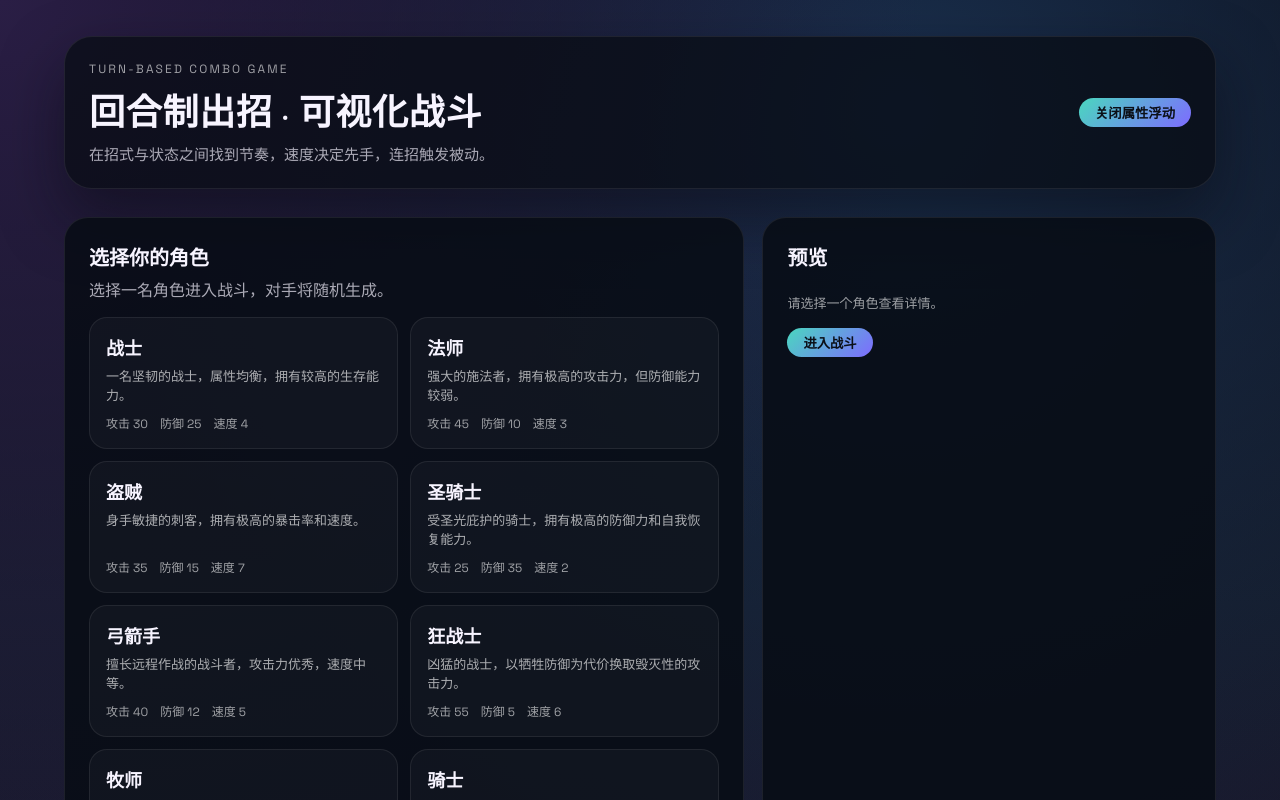
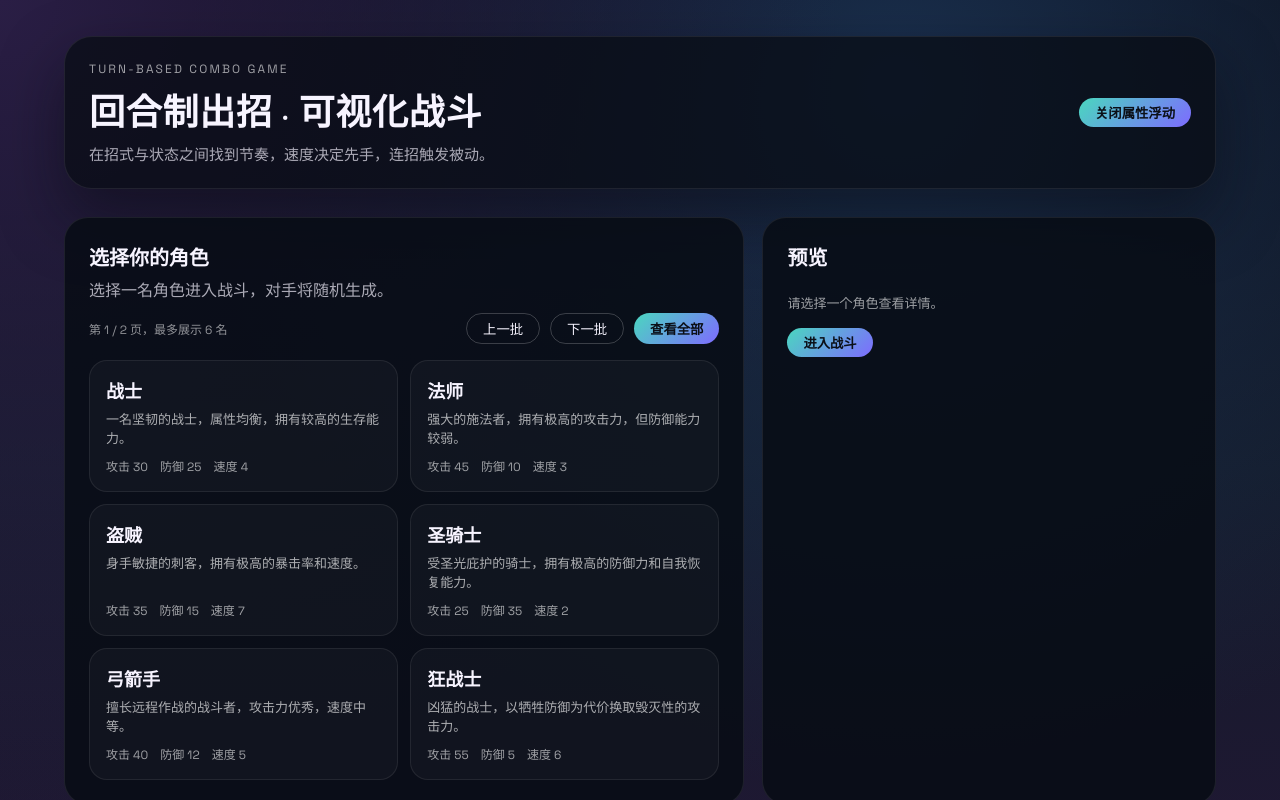
Before and after one commit to ycxisreal/cxBattle, a Vue app: page / in a window 1280 px wide. Shown: the top 800 px of the page. Built offline with nearby package versions, Linux system fonts and the light colour scheme.

Commit message:
style: 选择角色UI优化

```diff
--- a/index.html
+++ b/index.html
@@ -4,7 +4,7 @@
     <meta charset="UTF-8">
     <link rel="icon" href="/favicon.ico">
     <meta name="viewport" content="width=device-width, initial-scale=1.0">
-    <title>Vite App</title>
+    <title>战斗王</title>
   </head>
   <body>
     <div id="app"></div>
--- a/src/App.vue
+++ b/src/App.vue
@@ -1,5 +1,5 @@
 <script setup>
-import { computed, ref } from "vue";
+import { computed, ref, watchEffect } from "vue";
 import BattleLog from "./components/BattleLog.vue";
 import SkillCard from "./components/SkillCard.vue";
 import UnitCard from "./components/UnitCard.vue";
@@ -18,6 +18,9 @@ const {
 } = useBattle();
 
 const selectedUnitId = ref(null);
+const maxUnitDisplay = 6;
+const unitPage = ref(0);
+const showUnitModal = ref(false);
 const skillPage = ref(0);
 const selectedSkillIds = ref([]);
 const showSkillPool = ref(false);
@@ -34,10 +37,65 @@ const selectedUnit = computed(() =>
   availableUnits.value.find((unit) => unit.id === selectedUnitId.value)
 );
 
+// 计算角色分页总数
+const totalUnitPages = computed(() =>
+  Math.max(1, Math.ceil(availableUnits.value.length / maxUnitDisplay))
+);
+
+// 当前页展示的角色
+const pagedUnits = computed(() => {
+  const start = unitPage.value * maxUnitDisplay;
+  return availableUnits.value.slice(start, start + maxUnitDisplay);
+});
+
+// 是否需要分页控制
+const shouldShowUnitControls = computed(
+  () => availableUnits.value.length > maxUnitDisplay
+);
+
+// 当前页码（从 1 开始）
+const currentUnitPage = computed(() => unitPage.value + 1);
+
 // 获取当前侧边栏内容
 const activeSidebarTab = computed(
   () => sidebarTabs.find((tab) => tab.id === activeSidebarId.value) || sidebarTabs[0]
 );
+
+// 监听角色分页数据变化，确保页码不越界
+watchEffect(() => {
+  const maxPageIndex = totalUnitPages.value - 1;
+  if (unitPage.value > maxPageIndex) unitPage.value = maxPageIndex;
+});
+
+// 选择角色并在需要时关闭弹窗
+const handleSelectUnit = (unitId) => {
+  selectedUnitId.value = unitId;
+  showUnitModal.value = false;
+};
+
+// 轮转到上一页角色
+const prevUnitPage = () => {
+  if (!shouldShowUnitControls.value) return;
+  unitPage.value =
+    unitPage.value === 0 ? totalUnitPages.value - 1 : unitPage.value - 1;
+};
+
+// 轮转到下一页角色
+const nextUnitPage = () => {
+  if (!shouldShowUnitControls.value) return;
+  unitPage.value =
+    unitPage.value >= totalUnitPages.value - 1 ? 0 : unitPage.value + 1;
+};
+
+// 打开全部角色弹窗
+const openUnitModal = () => {
+  showUnitModal.value = true;
+};
+
+// 关闭全部角色弹窗
+const closeUnitModal = () => {
+  showUnitModal.value = false;
+};
 
 const startBattle = () => {
   if (!selectedUnitId.value) return;
@@ -123,14 +181,40 @@ const closeFormulaModal = () => {
           <h3>选择你的角色</h3>
           <p>选择一名角色进入战斗，对手将随机生成。</p>
         </div>
+        <div class="select-controls">
+          <p class="page-indicator">
+            第 {{ currentUnitPage }} / {{ totalUnitPages }} 页，最多展示 {{ maxUnitDisplay }} 名
+          </p>
+          <div class="select-actions">
+            <button
+              class="ghost"
+              type="button"
+              :disabled="!shouldShowUnitControls"
+              @click="prevUnitPage"
+            >
+              上一批
+            </button>
+            <button
+              class="ghost"
+              type="button"
+              :disabled="!shouldShowUnitControls"
+              @click="nextUnitPage"
+            >
+              下一批
+            </button>
+            <button class="primary" type="button" @click="openUnitModal">
+              查看全部
+            </button>
+          </div>
+        </div>
         <div class="select-grid">
           <button
-            v-for="unit in availableUnits"
+            v-for="unit in pagedUnits"
             :key="unit.id"
             class="select-card"
             :class="{ active: selectedUnitId === unit.id }"
             type="button"
-            @click="selectedUnitId = unit.id"
+            @click="handleSelectUnit(unit.id)"
           >
             <h4>{{ unit.name }}</h4>
             <p class="des">{{ unit.des }}</p>
@@ -264,6 +348,42 @@ const closeFormulaModal = () => {
           <p class="formula note">
             说明：随机(x) 表示在随机倍率区间内取值；状态倍率来自强/弱状态，默认 1。
           </p>
+        </div>
+      </div>
+    </div>
+
+    <div
+      v-if="showUnitModal"
+      class="modal-backdrop"
+      @click.self="closeUnitModal"
+    >
+      <div class="modal unit-modal">
+        <div class="modal-header">
+          <h4>选择角色</h4>
+          <button class="ghost" type="button" @click="closeUnitModal">
+            关闭
+          </button>
+        </div>
+        <div class="modal-body">
+          <p class="modal-hint">点击角色即可选择并关闭弹窗。</p>
+          <div class="unit-modal-grid">
+            <button
+              v-for="unit in availableUnits"
+              :key="unit.id"
+              class="select-card modal-card"
+              :class="{ active: selectedUnitId === unit.id }"
+              type="button"
+              @click="handleSelectUnit(unit.id)"
+            >
+              <h4>{{ unit.name }}</h4>
+              <p class="des">{{ unit.des }}</p>
+              <div class="stats">
+                <span>攻击 {{ unit.attack }}</span>
+                <span>防御 {{ unit.defence }}</span>
+                <span>速度 {{ unit.speed }}</span>
+              </div>
+            </button>
+          </div>
         </div>
       </div>
     </div>
@@ -512,6 +632,23 @@ h1 {
   line-height: 1.6;
 }
 
+.unit-modal {
+  width: min(960px, 96vw);
+}
+
+.modal-hint {
+  margin: 0;
+  font-size: 13px;
+  color: rgba(255, 255, 255, 0.65);
+}
+
+.unit-modal-grid {
+  margin-top: 12px;
+  display: grid;
+  grid-template-columns: repeat(auto-fit, minmax(220px, 1fr));
+  gap: 12px;
+}
+
 .formula {
   margin: 0;
   padding: 10px 12px;
@@ -546,6 +683,21 @@ h1 {
 .select-head p {
   margin: 0;
   color: var(--text-muted);
+}
+
+.select-controls {
+  margin-top: 12px;
+  display: flex;
+  align-items: center;
+  justify-content: space-between;
+  gap: 12px;
+  flex-wrap: wrap;
+}
+
+.select-actions {
+  display: flex;
+  gap: 10px;
+  flex-wrap: wrap;
 }
 
 .select-grid {
```
Also changed, not shown: 2 other files (tests, documents, lock files or other folders).
